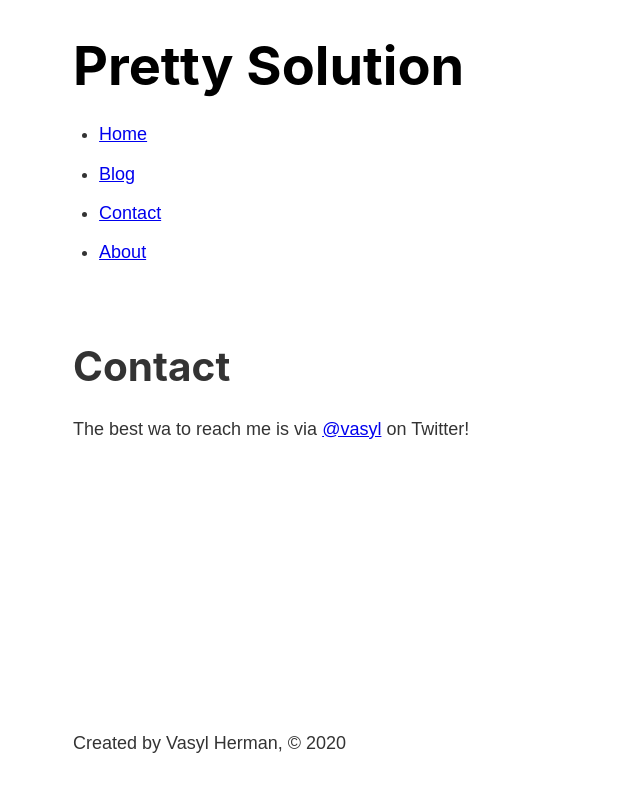
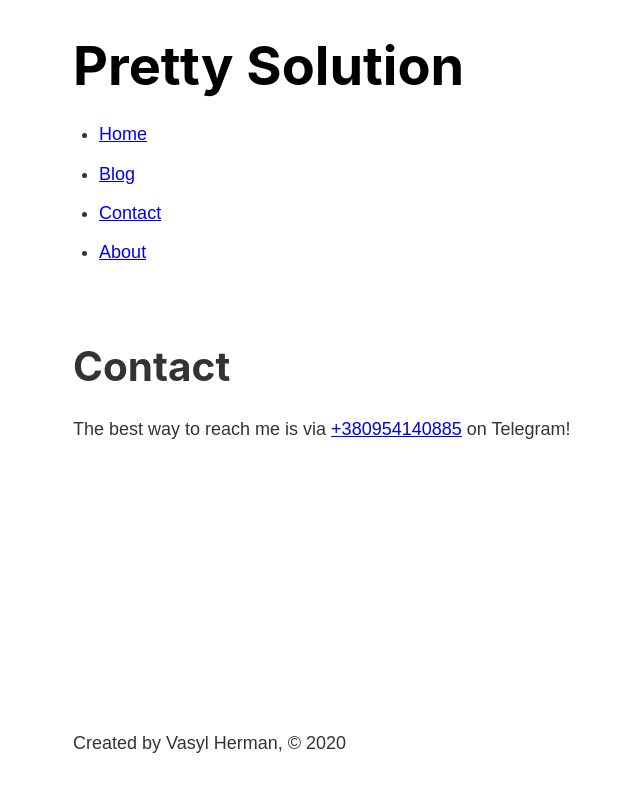
Before and after one commit to PrettySolution/gatsby-tutorial, a Gatsby site: page /contact in a window 1280 px wide. Shown: the whole page, without its empty margins (210-850 px from the left). Built offline with nearby package versions, Linux system fonts and the light colour scheme; Gatsby itself is replaced by a stand-in of ours.

Commit message:
add contact

```diff
--- a/src/pages/contact.js
+++ b/src/pages/contact.js
@@ -5,11 +5,11 @@ const ContactPage = () => {
     <Layout>
       <h1>Contact</h1>
       <p>
-        The best wa to reach me is via{" "}
-        <a href="https://google.com" rel="noreferrer" target="_blank">
-          @vasyl
-        </a>{" "}
-        on Twitter!
+        The best way to reach me is via {" "}
+        <a href="https://t.me/vasylherman">
+          +380954140885
+        </a>
+        {" "} on Telegram!
       </p>
     </Layout>
   )
```
